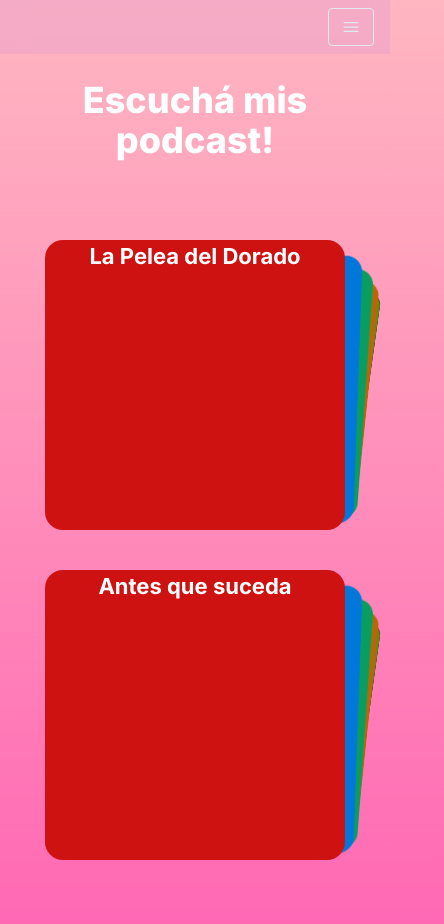
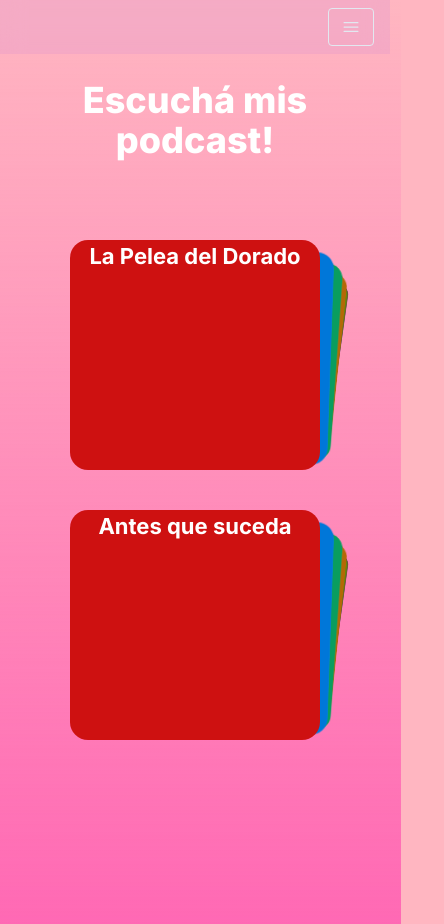
Before and after one commit to ignaciochiappero/jazmindfinton, a Next.js app: page /podcast in a window 390 px wide. Shown: the whole page, 444 px wide, since content can reach past the window. Built offline with nearby package versions, Linux system fonts and the light colour scheme.

Commit message:
arreglo swipper 2

```diff
--- a/src/app/globals.css
+++ b/src/app/globals.css
@@ -47,8 +47,8 @@ html {
 
 @media (max-width: 640px) { /* Breakpoint para pantallas móviles */
   .swiper {
-    width: 300px;
-    height: 290px;
+    width: 250px;
+    height: 230px;
   }
 }
 
```
